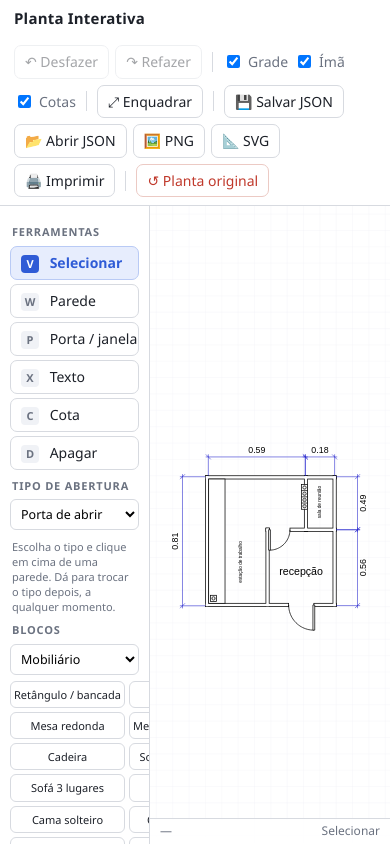
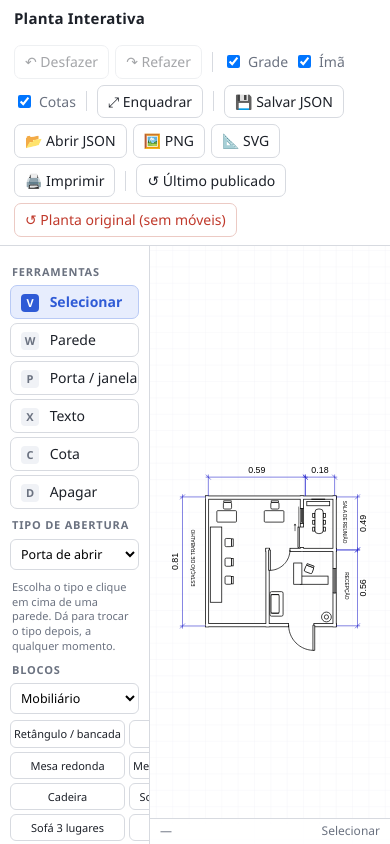
Before and after one commit to Esamwell/plantainterativa, a plain HTML site: page index.html in a window 390 px wide. Drawn offline with Linux system fonts and the light colour scheme.

Commit message:
Embute o layout mobiliado como ponto de partida padrão em qualquer aparelho
O app antes só guardava as edições no localStorage do navegador, então abrir em
outro aparelho (ex: celular) sempre voltava pra planta nua. Agora o último
layout exportado (móveis, porta de correr, paredes reposicionadas) fica
embutido em plantaPadrao() e carrega em qualquer navegador/dispositivo,
independente do que está salvo localmente. A "Planta original" (sem móveis)
continua disponível como reset completo, separada do "Último publicado".

```diff
--- a/app.js
+++ b/app.js
@@ -355,8 +355,63 @@ function migrar(d) {
   return d;
 }
 
+/* Ponto de partida publicado: o último layout mobiliado, salvo pelo botão
+   "Salvar JSON" e embutido aqui. É o que abre em qualquer aparelho, mesmo
+   sem nada salvo naquele navegador. O botão "Planta original" continua
+   voltando pra planta nua, sem móveis, tal como foi enviada no início. */
+function plantaPadrao() {
+  return migrar({
+  "versao": 1,
+  "paredes": [
+    { "id": "w_topo",  "x1": 1,  "y1": 1,  "x2": 79, "y2": 1,  "t": 2 },
+    { "id": "w_dir",   "x1": 79, "y1": 1,  "x2": 79, "y2": 79, "t": 2 },
+    { "id": "w_baixo", "x1": 1,  "y1": 79, "x2": 79, "y2": 79, "t": 2 },
+    { "id": "w_esq",   "x1": 1,  "y1": 1,  "x2": 1,  "y2": 79, "t": 2 },
+    { "id": "w_sala",  "x1": 59, "y1": 1,  "x2": 59, "y2": 33, "t": 2 },
+    { "id": "w_div",   "x1": 38, "y1": 33, "x2": 79, "y2": 33, "t": 2 },
+    { "id": "w_recep", "x1": 38, "y1": 33, "x2": 38, "y2": 79, "t": 2 }
+  ],
+  "vaos": [
+    { "id": "p1", "tipo": "porta", "parede": "w_div", "pos": 1.2, "w": 12.5, "lado": 1, "dobra": "inicio", "ang": 90 },
+    { "id": "p2", "tipo": "porta", "parede": "w_baixo", "pos": 49.9, "w": 15.4, "lado": 1, "dobra": "fim", "ang": 90 },
+    { "id": "ve51u9x8", "tipo": "janela", "parede": "w_sala", "pos": 6.7, "w": 9, "lado": 1, "dobra": "inicio", "ang": 90 },
+    { "id": "vel37u8z", "tipo": "janela", "parede": "w_dir", "pos": 43.27632025200541, "w": 15, "lado": 1, "dobra": "inicio", "ang": 90 },
+    { "id": "vsc8zzdd", "tipo": "porta_correr", "parede": "w_sala", "pos": 18, "w": 12.5, "lado": 1, "dobra": "inicio", "ang": 90 }
+  ],
+  "itens": [
+    { "id": "i1", "tipo": "bloco", "bloco": "retangulo", "x": 3, "y": 19, "w": 7.000000000000001, "h": 46, "rot": 0, "rotulo": "" },
+    { "id": "iiuxs73u", "tipo": "bloco", "bloco": "cadeira", "x": 12, "y": 49, "w": 5, "h": 5, "rot": 90, "esp": 0, "rotulo": "" },
+    { "id": "ij0v8p4a", "tipo": "bloco", "bloco": "mesa_ret", "x": 36, "y": 9, "w": 12, "h": 7, "rot": 0, "esp": 0, "rotulo": "" },
+    { "id": "i50k7pvb", "tipo": "bloco", "bloco": "mesa_ret", "x": 7, "y": 9, "w": 12, "h": 7, "rot": 0, "esp": 0, "rotulo": "" },
+    { "id": "dvbzlpxt", "tipo": "bloco", "bloco": "cadeira", "x": 12, "y": 26, "w": 5, "h": 5, "rot": 90, "esp": 0, "rotulo": "" },
+    { "id": "d9jw29h7", "tipo": "bloco", "bloco": "cadeira", "x": 40, "y": 3, "w": 5, "h": 5, "rot": 0, "esp": 0, "rotulo": "" },
+    { "id": "dxhjh6l5", "tipo": "bloco", "bloco": "cadeira", "x": 12, "y": 38, "w": 5, "h": 5, "rot": 90, "esp": 0, "rotulo": "" },
+    { "id": "iqtpqofk", "tipo": "bloco", "bloco": "mesa_reuniao", "x": 62, "y": 13, "w": 15, "h": 5, "rot": 90, "esp": 0, "rotulo": "" },
+    { "id": "icqpe10w", "tipo": "bloco", "bloco": "rack", "x": 62, "y": 2, "w": 14, "h": 4, "rot": 0, "esp": 0, "rotulo": "" },
+    { "id": "i2vwi9rr", "tipo": "bloco", "bloco": "retangulo", "x": 58, "y": 49, "w": 17, "h": 5, "rot": 0, "esp": 0, "rotulo": "" },
+    { "id": "dfh4ke8h", "tipo": "bloco", "bloco": "retangulo", "x": 50, "y": 45, "w": 13, "h": 5, "rot": 90, "esp": 0, "rotulo": "" },
+    { "id": "idtdo2l3", "tipo": "bloco", "bloco": "cadeira", "x": 61, "y": 42, "w": 5, "h": 5, "rot": 20, "esp": 0, "rotulo": "" },
+    { "id": "i3mdyvyn", "tipo": "bloco", "bloco": "sofa2", "x": 36, "y": 62, "w": 15, "h": 8, "rot": 90, "esp": 0, "rotulo": "" },
+    { "id": "iwk9ob73", "tipo": "bloco", "bloco": "planta", "x": 71, "y": 71, "w": 6, "h": 6, "rot": 0, "esp": 0, "rotulo": "" },
+    { "id": "da7kh9tt", "tipo": "bloco", "bloco": "cadeira", "x": 11, "y": 3, "w": 5, "h": 5, "rot": 0, "esp": 0, "rotulo": "" }
+  ],
+  "textos": [
+    { "id": "t1", "x": -7, "y": 38, "txt": "ESTAÇÃO DE TRABALHO", "tam": 2.9, "rot": -90 },
+    { "id": "t2", "x": 85, "y": 16, "txt": "SALA DE REUNIÃO", "tam": 2.9, "rot": 90 },
+    { "id": "t3", "x": 86, "y": 55, "txt": "RECEPÇÃO", "tam": 3, "rot": 90 }
+  ],
+  "cotas": [
+    { "id": "c1", "x1": 1.8, "y1": 1, "x2": 61.1, "y2": 1, "off": -12.5, "texto": "0.59" },
+    { "id": "c2", "x1": 61.1, "y1": 1, "x2": 79, "y2": 1, "off": -12.5, "texto": "0.18" },
+    { "id": "c3", "x1": 1, "y1": 79.5, "x2": 1, "y2": 0.6, "off": -15, "texto": "0.81" },
+    { "id": "c4", "x1": 79, "y1": 33, "x2": 79, "y2": 0.6, "off": 14, "texto": "0.49" },
+    { "id": "c5", "x1": 79, "y1": 79.4, "x2": 79, "y2": 33, "off": 14, "texto": "0.56" }
+  ]
+  });
+}
+
 /* -------------------------------------------------------------- estado ---- */
-var doc = plantaOriginal();
+var doc = plantaPadrao();
 var sel = null, tool = 'selecionar', blocoAtual = 'retangulo';
 var view = { x: 60, y: 40, k: 5 };
 var pilha = [], pilhaR = [];
@@ -1340,8 +1395,12 @@ $('#arqJson').addEventListener('change', function (ev) {
 });
 $('#btImprimir').addEventListener('click', function () { window.print(); });
 $('#btOriginal').addEventListener('click', function () {
-  if (!confirm('Voltar para a planta original? Todas as alterações atuais serão perdidas.')) return;
+  if (!confirm('Voltar para a planta original, sem móveis (a planta bem do início)? As alterações atuais serão perdidas.')) return;
   marcar(); doc = plantaOriginal(); sel = null; commit(); enquadrar();
+});
+$('#btPadrao').addEventListener('click', function () {
+  if (!confirm('Voltar para o último layout publicado? As alterações atuais neste navegador serão perdidas.')) return;
+  marcar(); doc = plantaPadrao(); sel = null; commit(); enquadrar();
 });
 
 /* ------------------------------------------------------------ controles --- */
--- a/index.html
+++ b/index.html
@@ -26,7 +26,8 @@
     <button id="btSvg">📐 SVG</button>
     <button id="btImprimir">🖨️ Imprimir</button>
     <span class="sep"></span>
-    <button id="btOriginal" class="perigo" title="Volta exatamente para a planta enviada">↺ Planta original</button>
+    <button id="btPadrao" title="Volta para o último layout publicado (o que abre em qualquer aparelho)">↺ Último publicado</button>
+    <button id="btOriginal" class="perigo" title="Volta para a planta nua, sem móveis, como foi enviada no início">↺ Planta original (sem móveis)</button>
   </div>
 </header>
 
```
Also changed, not shown: LEIA-ME.md (+15 -3 lines).
